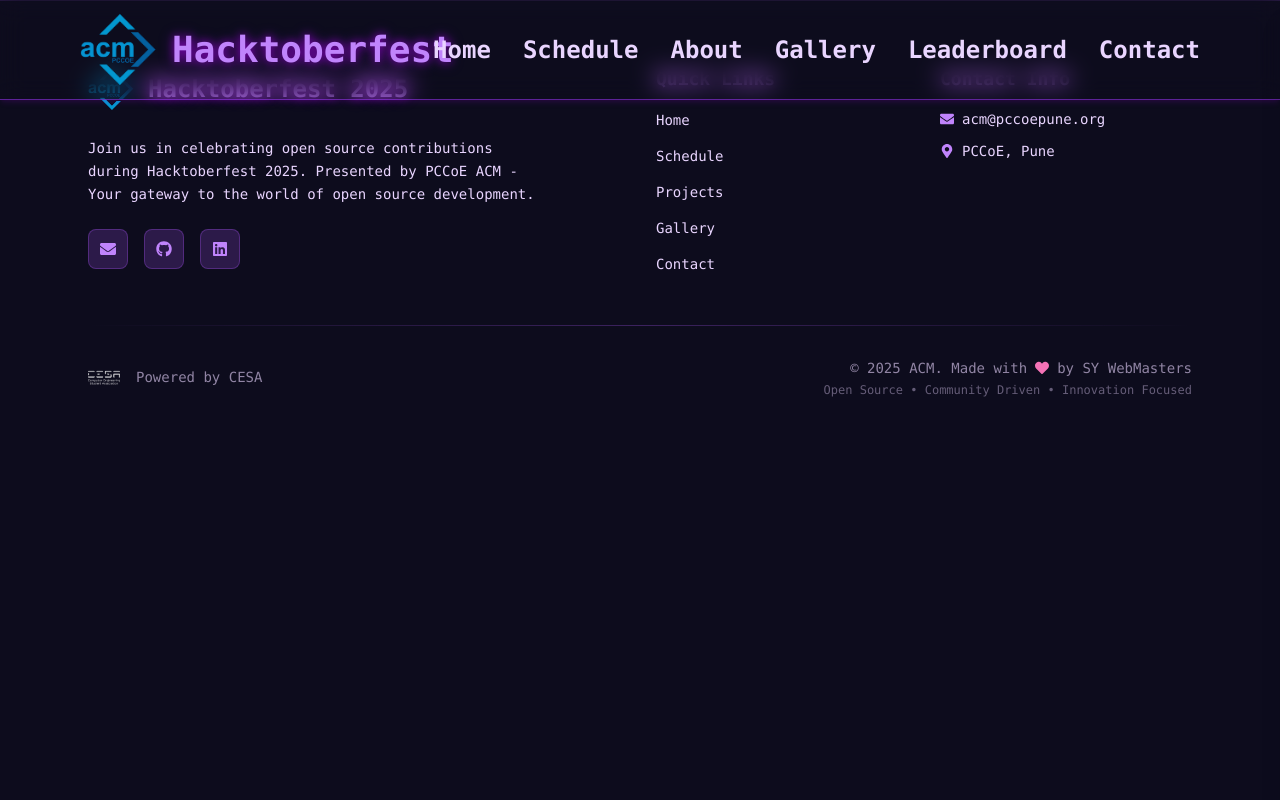
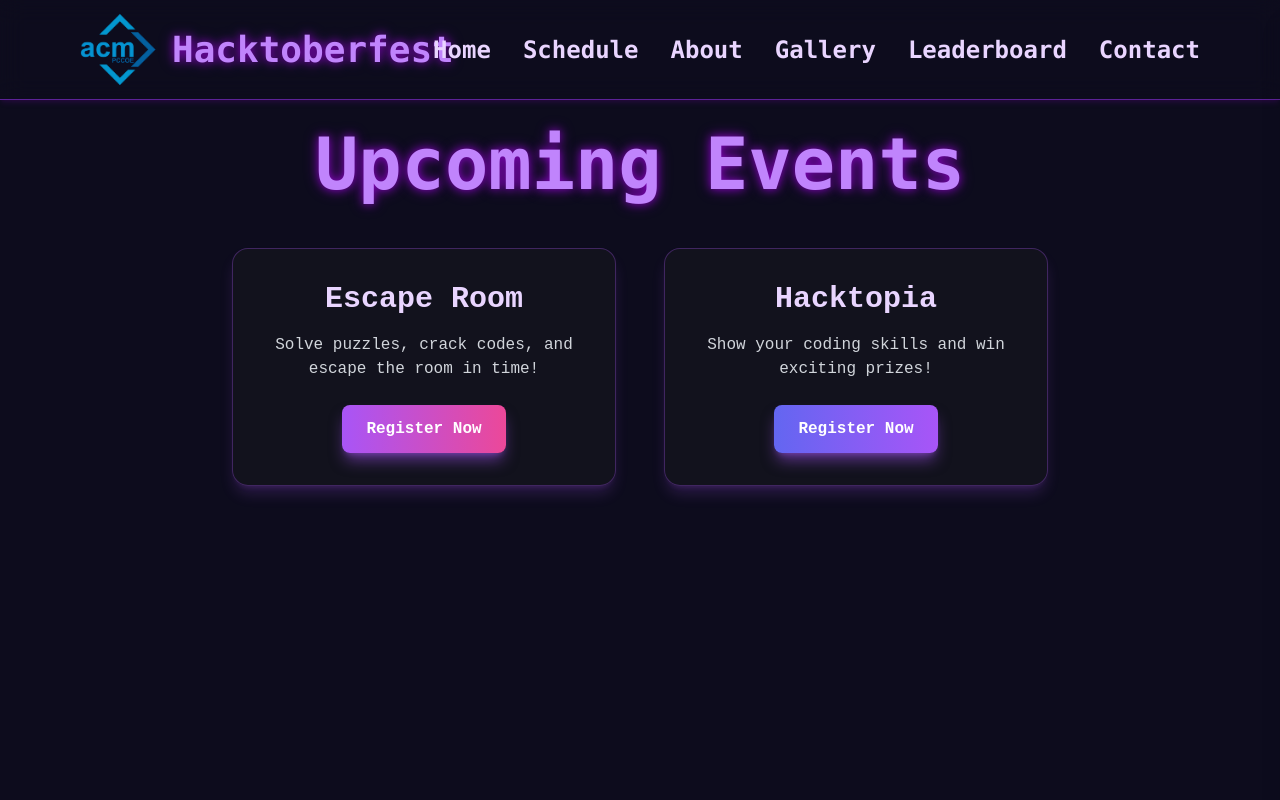
Before and after one commit to Krushnakant-08/Hacktober-frontend, a React (Create React App) app: page /events in a window 1280 px wide. Shown: the top 800 px of the page. Built offline with nearby package versions, Linux system fonts and the light colour scheme.

Commit message:
Register Page added

```diff
--- a/src/App.js
+++ b/src/App.js
@@ -3,6 +3,7 @@ import HeroSection from "./pages/herosection";
 import Navbar from "./components/navbar";
 import Schedule from "./pages/schedule";
 import ProjectsPage from "./pages/ProjectsPage";
+import EventsPage from "./pages/Eventspage";
 import { BrowserRouter as Router, Routes, Route } from "react-router-dom";
 import ContactPage from "./pages/contacts";
 import Footer from "./components/Footer";
@@ -38,6 +39,7 @@ function App() {
         <Route path="/about" element={<About />} />
         <Route path="/gallery" element={<Gallery />} />
         <Route path="/leaderboard" element={<Leaderboard />} />
+        <Route path="/events" element={<EventsPage />} />
       </Routes>
       <Footer />
     </Router>
--- /dev/null
+++ b/src/pages/Eventspage.js
@@ -0,0 +1,49 @@
+import React from "react";
+
+const EventsPage = () => {
+  const events = [
+    {
+      title: "Escape Room",
+      description: "Solve puzzles, crack codes, and escape the room in time!",
+      formLink: "https://docs.google.com/forms/d/e/1FAIpQLSc2jdVcymubGxIeWzMR9ezFE4WkXgJlBD-FcTaelDpvfPzigA/viewform?usp=sharing&ouid=105292136520880030529",
+      gradient: "from-purple-500 to-pink-500",
+    },
+    {
+      title: "Hacktopia",
+      description: "Show your coding skills and win exciting prizes!",
+      formLink: "https://forms.gle/your-hacktopia-link",
+      gradient: "from-indigo-500 to-purple-500",
+    },
+  ];
+
+  return (
+    <div className="min-h-screen bg-[#0D0C1D] py-32 px-4 flex flex-col items-center">
+      <h1 className="text-5xl md:text-7xl font-mono font-bold text-purple-400 mb-12 text-center neon-text"
+          style={{ textShadow: "0 0 8px rgba(180,0,255,0.6), 0 0 15px rgba(180,0,255,0.4)" }}>
+        Upcoming Events
+      </h1>
+
+      <div className="flex flex-col md:flex-row gap-12 items-center">
+        {events.map((event, idx) => (
+          <div
+            key={idx}
+            className={`bg-[rgba(20,20,30,0.95)] rounded-2xl shadow-lg shadow-purple-500/20 border-[1.5px] border-purple-500/30 p-8 flex flex-col items-center max-w-sm text-center transform hover:scale-105 transition-all duration-300`}
+          >
+            <h2 className="text-3xl font-bold text-purple-200 mb-4">{event.title}</h2>
+            <p className="text-gray-300 mb-6">{event.description}</p>
+            <a
+              href={event.formLink}
+              target="_blank"
+              rel="noopener noreferrer"
+              className={`px-6 py-3 rounded-lg bg-gradient-to-r ${event.gradient} text-white font-semibold shadow-lg shadow-purple-500/50 hover:shadow-xl hover:shadow-purple-500/70 transition-all duration-300`}
+            >
+              Register Now
+            </a>
+          </div>
+        ))}
+      </div>
+    </div>
+  );
+};
+
+export default EventsPage;
--- a/src/pages/herosection.js
+++ b/src/pages/herosection.js
@@ -146,15 +146,15 @@ export default function HeroSection() {
           <div className="flex flex-col sm:flex-row justify-center space-y-6 sm:space-y-0 sm:space-x-8">
             <div className="p-3 sm:p-4">
               <button
-                aria-label="Explore projects"
+                aria-label="Register Now"
                 className="cursor-pointer w-full sm:w-auto px-6 sm:px-8 py-3 sm:py-4 border-2 border-purple-500 text-purple-300 text-base sm:text-lg md:text-xl font-mono tracking-wide hover:bg-purple-500/10 hover:shadow-[0_0_20px_rgba(180,0,255,0.45)] transform hover:scale-[1.03] transition-all duration-300"
                 style={{
                   boxShadow:
                     "0 0 10px rgba(180,0,255,0.35), 0 0 0 2px rgba(180,0,255,0.4)",
                 }}
-                onClick={() => Navigate('/projects')}
+                onClick={() => Navigate('/events')}
               >
-                Explore Projects
+                Register Now
               </button>
             </div>
             <div className="p-3 sm:p-4">
--- a/src/pages/schedule.js
+++ b/src/pages/schedule.js
@@ -1,9 +1,11 @@
 import React, { useState, useEffect } from 'react';
 import { events, getEventTypeColor } from '../data/events';
 import EventCard from '../components/EventCard';
+import { useNavigate } from "react-router-dom";
 import MobileEventCard from '../components/MobileEventCard';
 
 function Schedule() {
+  const navigate = useNavigate();
   const eventsList = events;
   const [isMobile, setIsMobile] = useState(window.innerWidth < 1180);
 
@@ -74,9 +76,17 @@ function Schedule() {
             <p className="text-purple-200 mb-6 font-mono">
               Don't miss out on these amazing events. Mark your calendar!
             </p>
-            <button className="px-8 py-3 bg-gradient-to-r from-purple-500 to-pink-500 text-white font-semibold rounded-lg shadow-lg shadow-purple-500/50 hover:shadow-xl hover:shadow-purple-500/70 transform hover:scale-105 transition-all duration-300 font-mono">
-              Register Now
-            </button>
+            <button
+                aria-label="Register Now"
+                className="cursor-pointer w-full sm:w-auto px-6 sm:px-8 py-3 sm:py-4 border-2 border-purple-500 text-purple-300 text-base sm:text-lg md:text-xl font-mono tracking-wide hover:bg-purple-500/10 hover:shadow-[0_0_20px_rgba(180,0,255,0.45)] transform hover:scale-[1.03] transition-all duration-300"
+                style={{
+                  boxShadow:
+                    "0 0 10px rgba(180,0,255,0.35), 0 0 0 2px rgba(180,0,255,0.4)",
+                }}
+                onClick={() => navigate('/events')}
+              >
+                Register Now
+              </button>
           </div>
         </div>
       </div>
```
